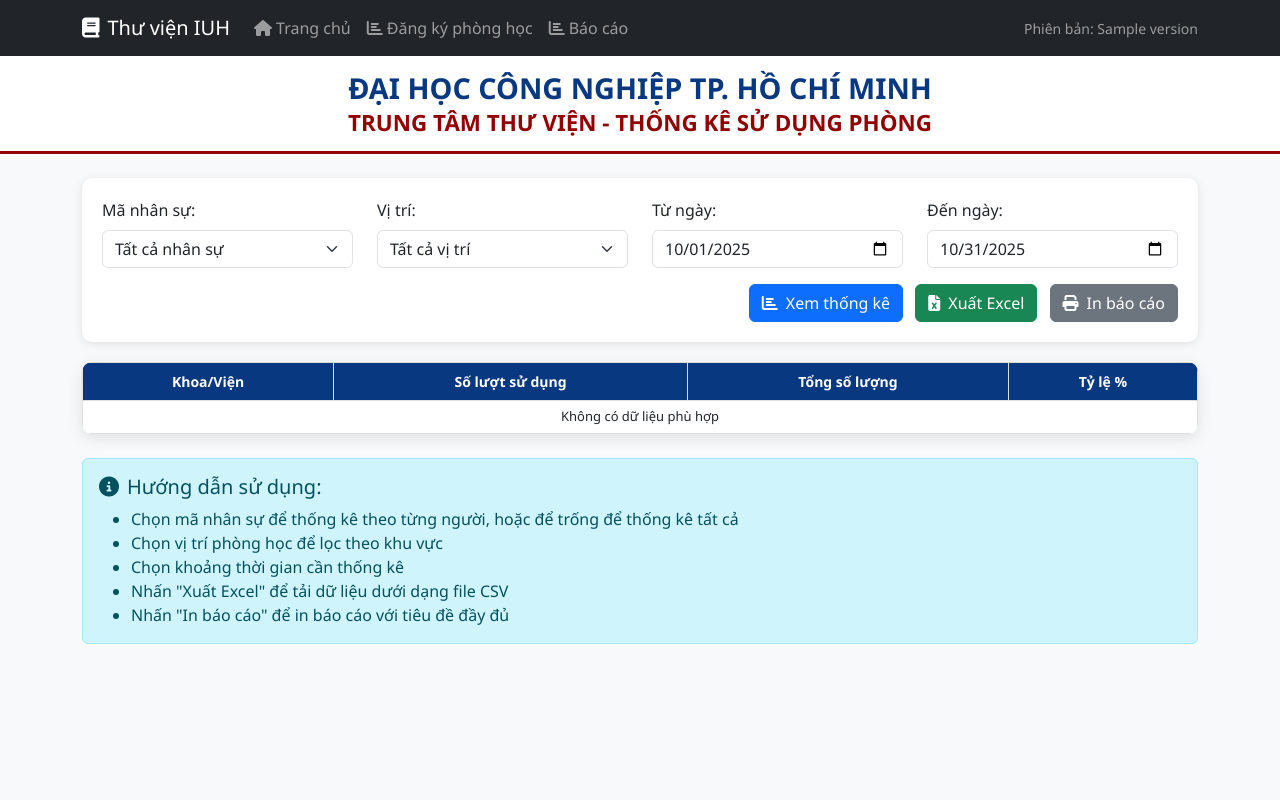
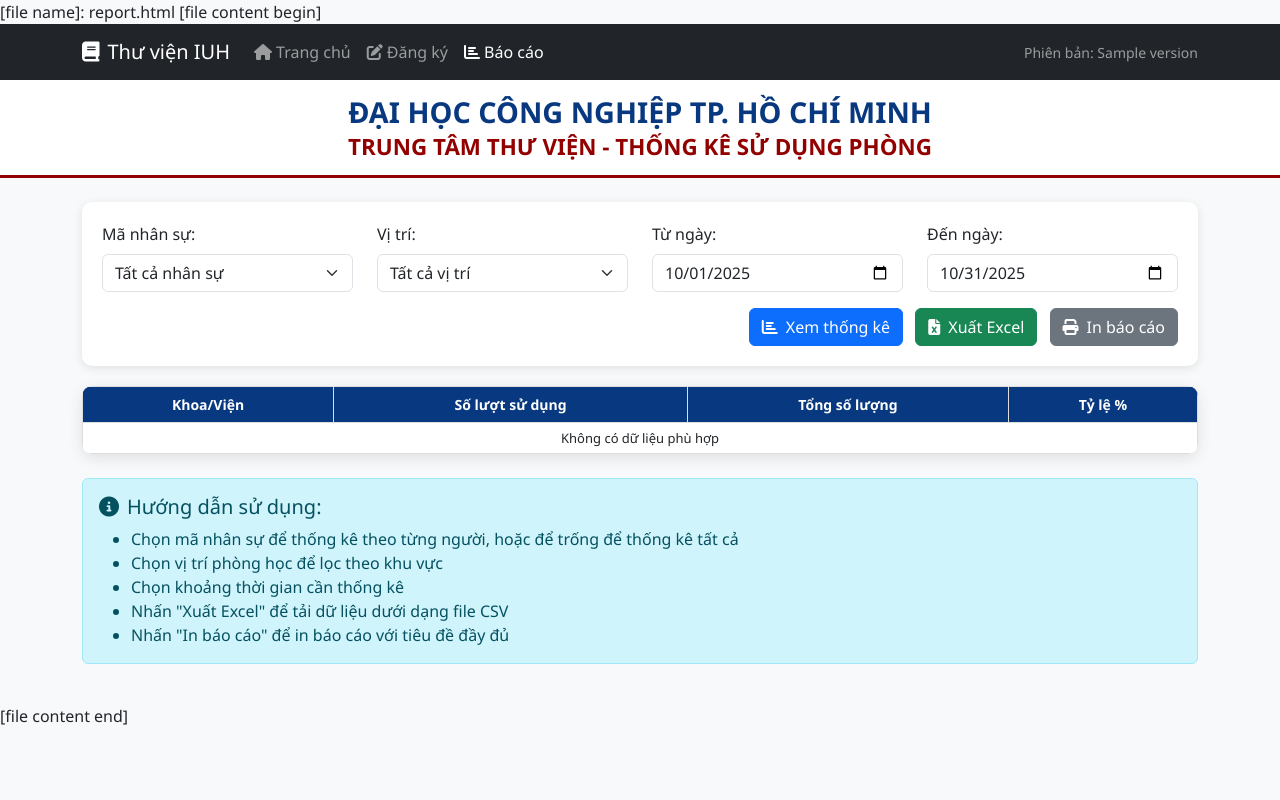
Before and after one commit to cattuongxp84/phonghocnhom, a Flask app: template templates/report.html in a window 1280 px wide. Run offline with Flask 3, Linux system fonts and the light colour scheme; the template is opened without the code that fills it: most values are stand-ins (such as "Sample title", 1, 10 or a date in 2020); data that the repository does not hold is empty.

Commit message:
Update report.html

```diff
--- a/templates/report.html
+++ b/templates/report.html
@@ -1,3 +1,5 @@
+[file name]: report.html
+[file content begin]
 <!DOCTYPE html>
 <html>
 <head>
@@ -239,10 +241,10 @@
 </head>
 
 <body>
-    <!-- Navigation Menu -->
+    <!-- Navigation Menu - ĐÃ SỬA -->
     <nav class="navbar navbar-expand-lg navbar-dark bg-dark">
         <div class="container">
-        <a class="navbar-brand" href="#">
+            <a class="navbar-brand" href="/">
                 <i class="fas fa-book me-2"></i>Thư viện IUH
             </a>
             <button class="navbar-toggler" type="button" data-bs-toggle="collapse" data-bs-target="#navbarNav">
@@ -257,11 +259,11 @@
                     </li>
                     <li class="nav-item">
                         <a class="nav-link" href="/register">
-                        <i class="fas fa-chart-bar me-1"></i>Đăng ký phòng học
+                            <i class="fas fa-edit me-1"></i>Đăng ký
                         </a>
                     </li>
                     <li class="nav-item">
-                    <a class="nav-link" href="/report">
+                        <a class="nav-link active" href="/report">
                             <i class="fas fa-chart-bar me-1"></i>Báo cáo
                         </a>
                     </li>
@@ -272,6 +274,7 @@
             </div>
         </div>
     </nav>
+
     <!-- Screen View -->
     <div class="screen-container">
         <header class="header no-print">
@@ -401,6 +404,9 @@
             <div id="printDateInfo"></div>
         </div>
     </div>
+
+    <!-- Thêm Bootstrap JS -->
+    <script src="https://cdn.jsdelivr.net/npm/bootstrap@5.3.0/dist/js/bootstrap.bundle.min.js"></script>
 
     <script>
         // Danh sách khoa viện
@@ -684,3 +690,4 @@
     </script>
 </body>
 </html>
+[file content end]
```
Lines whose indentation alone changed are shown as unchanged.
